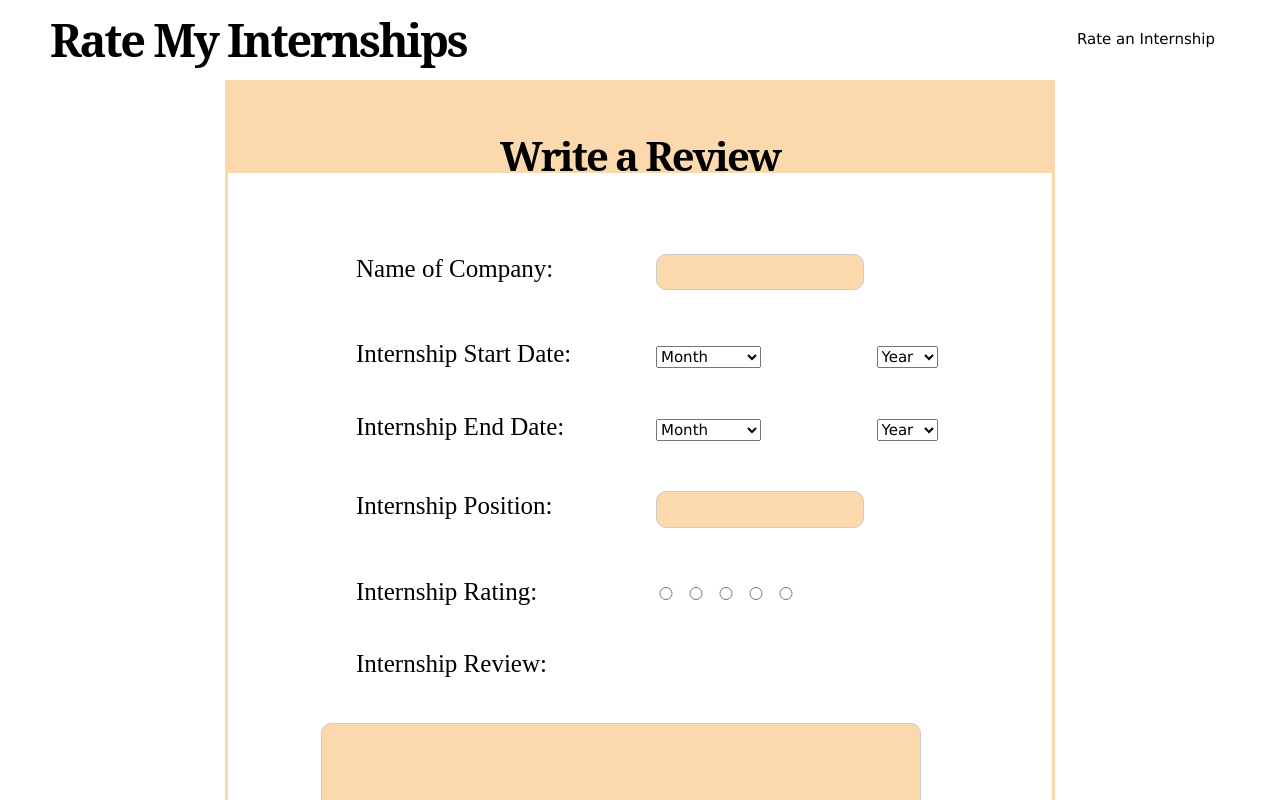
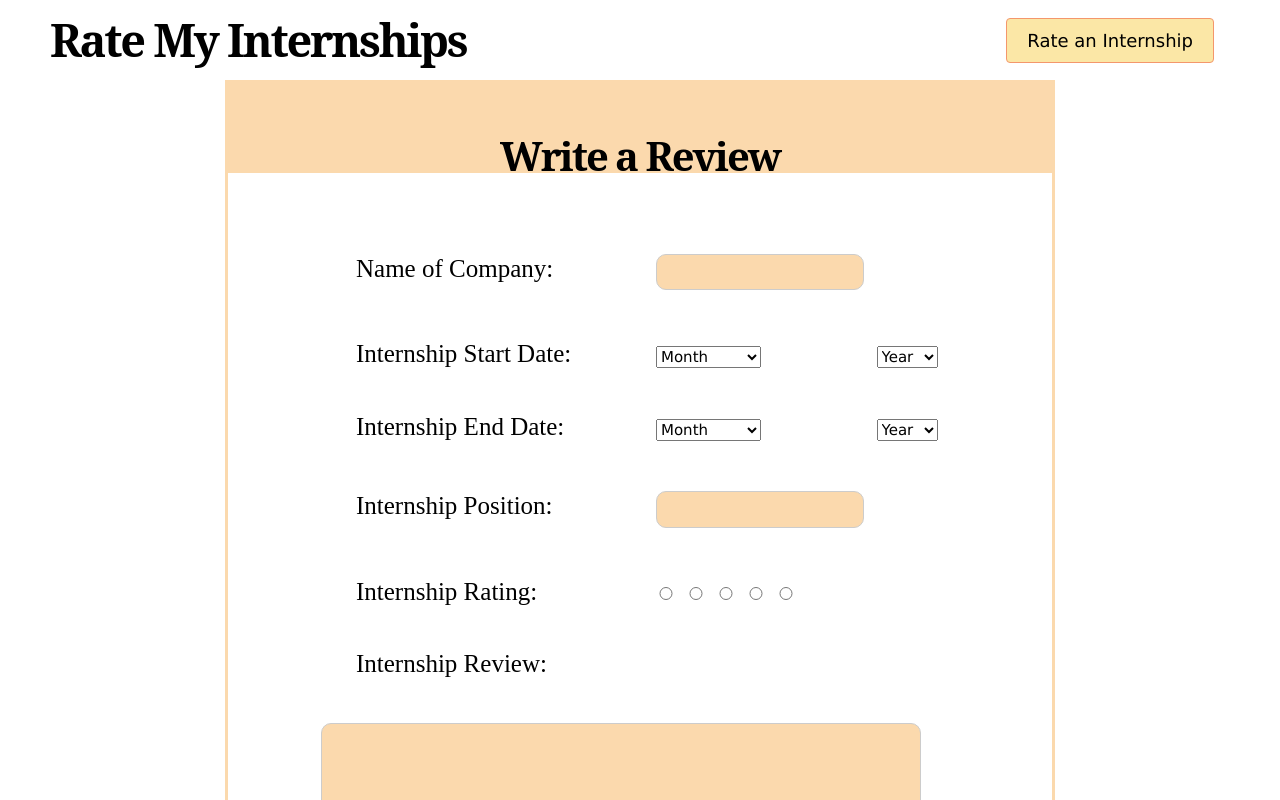
Before and after one commit to Greatroot/InternshipReview, a React (Create React App) app in the folder Frontend/: page /add-internship in a window 1280 px wide. Shown: the top 800 px of the page. Built offline with nearby package versions, Linux system fonts and the light colour scheme.

Commit message:
Changed the header component to have a nice rounded button on the right hand side for 'Add an internship'.

```diff
--- a/Frontend/src/components/Button/Button.css
+++ b/Frontend/src/components/Button/Button.css
@@ -88,12 +88,24 @@
 }
 
 .primary {
+    background-color: #fbe7a6;
+    color: #000000;
+    border-color: #F4976C;
+}
+
+.primary:hover {
+    background-color: #ffffff;
+    color: #242424;
+    border: none;
+}
+
+.black {
     background-color: #242424;
     color: #fff;
     border: none;
 }
 
-.primary:hover {
+.black:hover {
     background-color: #ffffff;
     color: #242424;
     border: none;
--- a/Frontend/src/components/Header/Header.js
+++ b/Frontend/src/components/Header/Header.js
@@ -72,12 +72,10 @@ const Header = () => {
                     {/*<div className="menu-icon" onClick={handleClick} >*/}
                     {/*    {click ? <FaTimes /> : <FaBars /> }*/}
                     {/*</div>*/}
-                    <ul className='nav-menu'>
-                        <li className='nav-item'>
-                            <Link to="/add-internship" className='nav-links'>
-                                Rate an Internship
-                            </Link>
-                        </li>
+                    <ul className='nav-btn'>
+                        <Link to="/add-internship" className='btn-link'>
+                            <Button buttonStyle="btn--outline"> Rate an Internship </Button>
+                        </Link>
 
                         {/* ******* Everything below is the log in and sign up buttons for authentication *******
                         ********** Will implement later! **********
```
